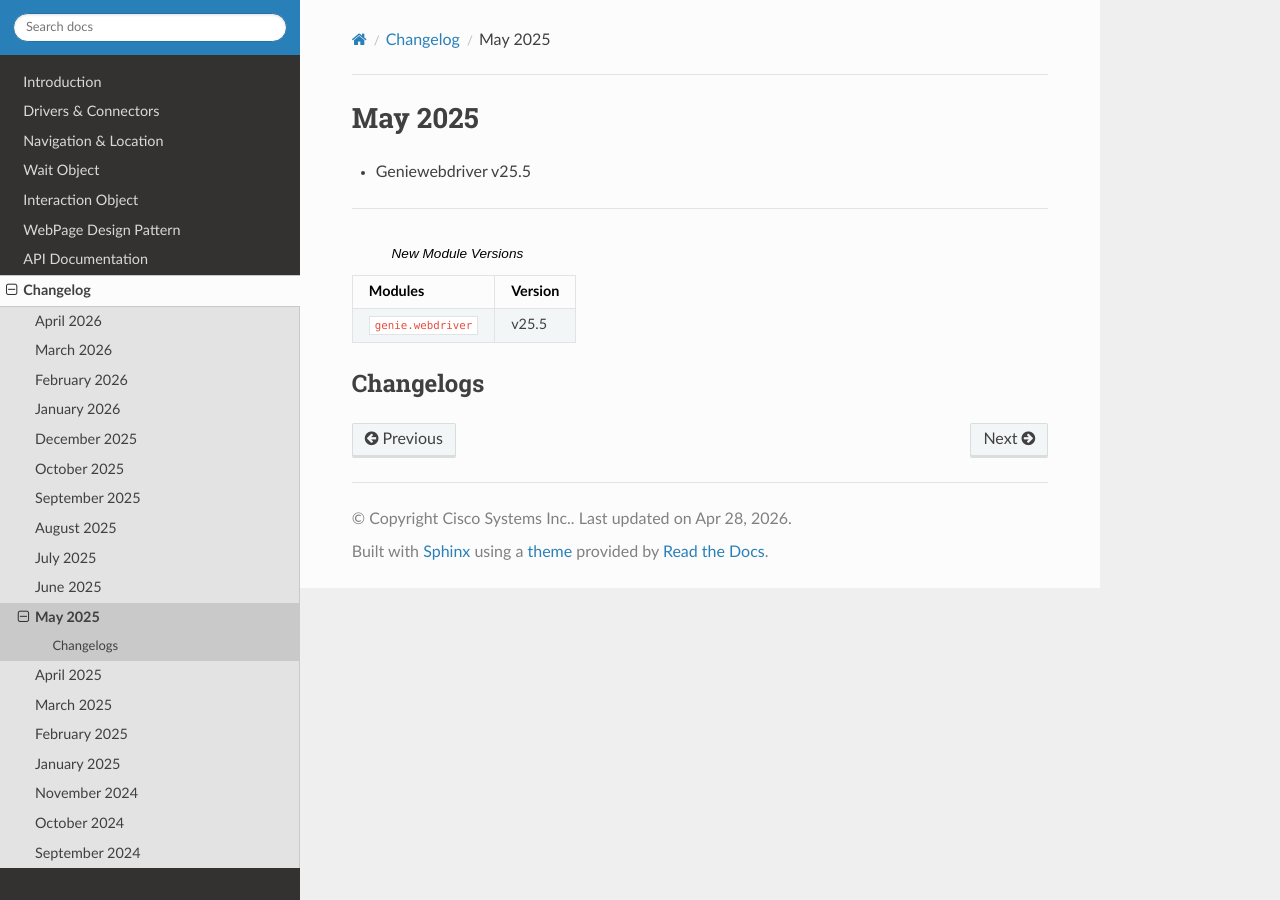
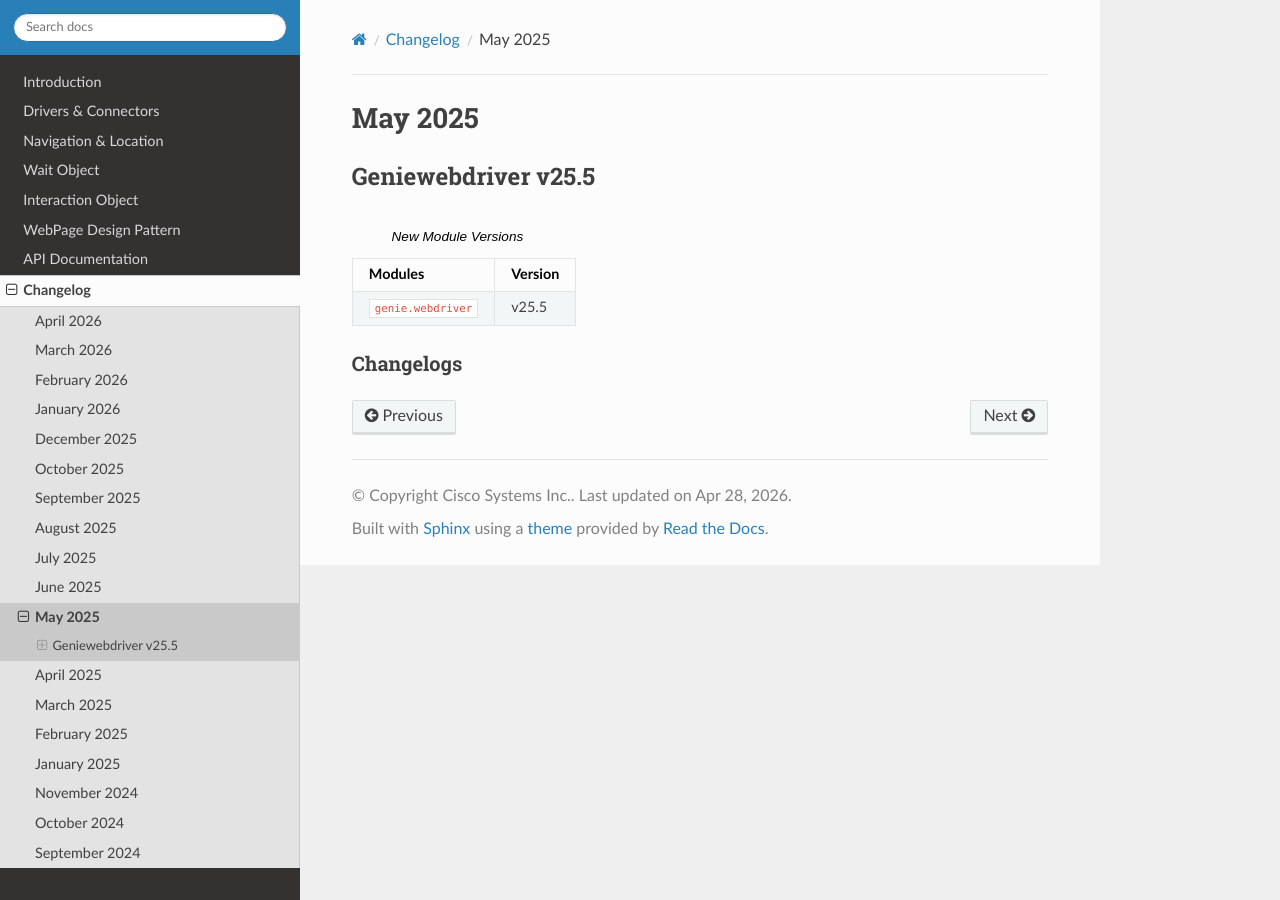
Before and after one commit to CiscoTestAutomation/geniewebdriver, a Sphinx documentation site: the page built from docs/changelog/2025/may.rst, in a window 1280 px wide. Built offline with Sphinx 7.4.7 and the Read the Docs theme 3.1.0, drawn with Linux system fonts in a browser that asks for light colours.

Commit message:
Fix Sphinx warnings in release docs

```diff
--- a/docs/changelog/2025/february.rst
+++ b/docs/changelog/2025/february.rst
@@ -1,7 +1,7 @@
 February 2025
 =============
 
-- Geniewebdriver v25.2
+Geniewebdriver v25.2
 ------------------------
 
 
--- a/docs/changelog/2025/january.rst
+++ b/docs/changelog/2025/january.rst
@@ -1,7 +1,7 @@
 January 2025
 ============
 
-- Geniewebdriver v25.1
+Geniewebdriver v25.1
 ------------------------
 
 
--- a/docs/changelog/2025/may.rst
+++ b/docs/changelog/2025/may.rst
@@ -1,7 +1,7 @@
 May 2025
 ==========
 
-- Geniewebdriver v25.5
+Geniewebdriver v25.5
 ------------------------
 
 
--- a/docs/changelog/2026/january.rst
+++ b/docs/changelog/2026/january.rst
@@ -1,7 +1,7 @@
 January 2026
 ============
 
-- Geniewebdriver v26.1
+Geniewebdriver v26.1
 ------------------------
 
 
```
Also changed, not shown: 1 other file.
